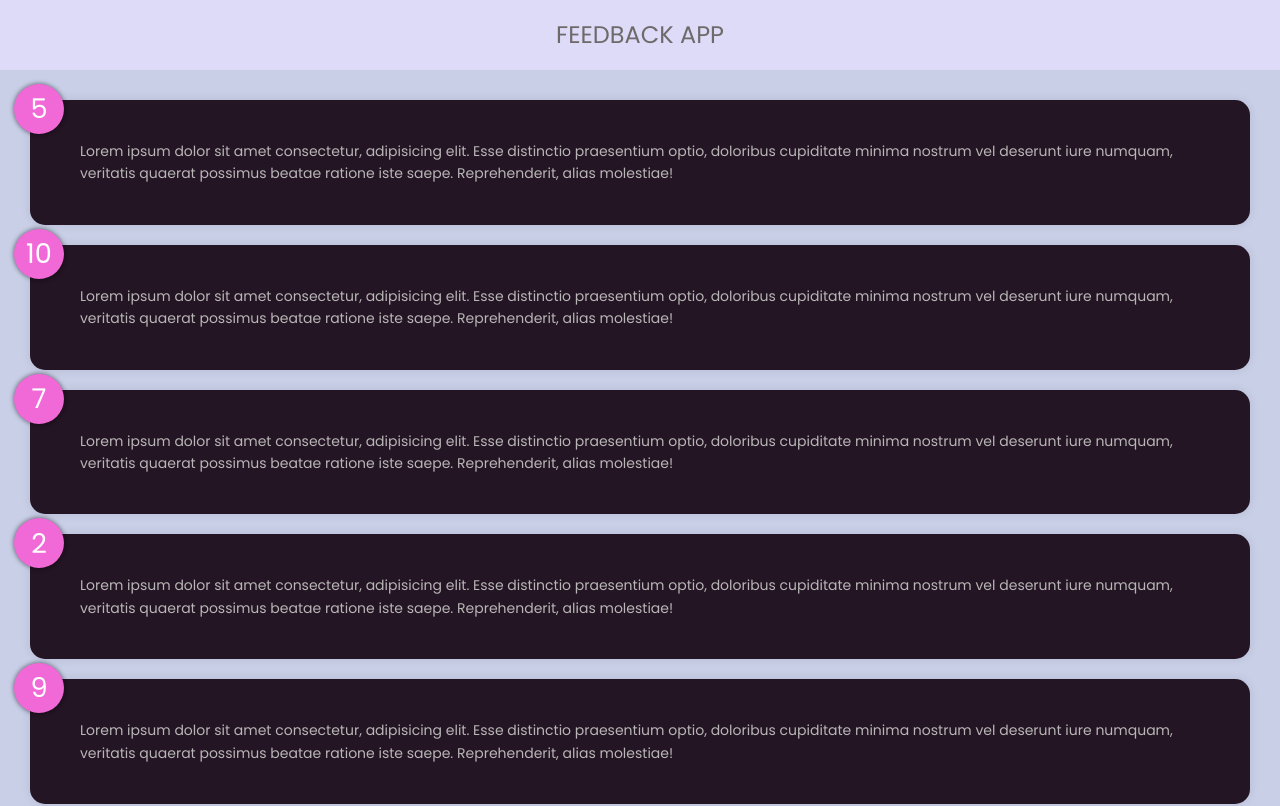
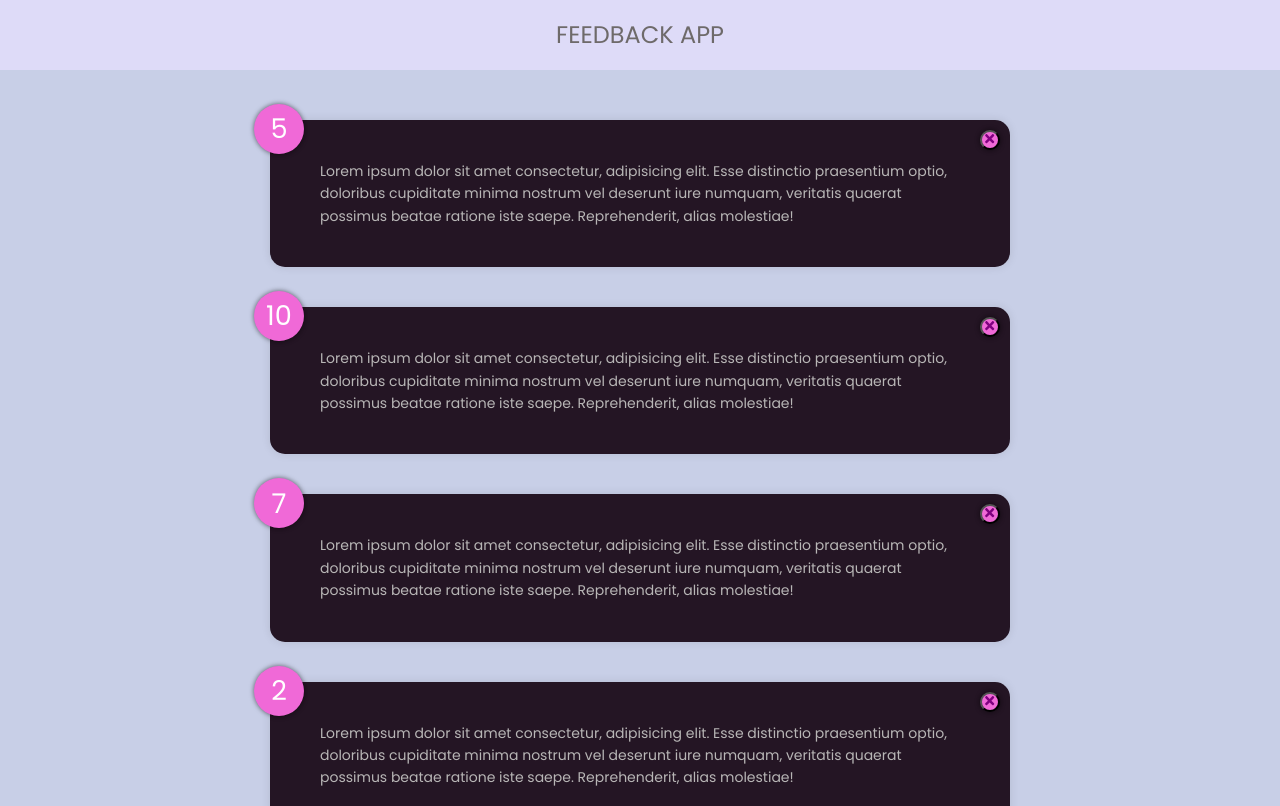
Before and after one commit to samazevedo/feedback-app, a React (Create React App) app: page / in a window 1280 px wide. Shown: the top 806 px of the page. Built offline with nearby package versions, Linux system fonts and the light colour scheme.

Commit message:
add delete feedback item event

```diff
--- a/package.json
+++ b/package.json
@@ -14,6 +14,7 @@
   "dependencies": {
     "react": "^17.0.2",
     "react-dom": "^17.0.2",
+    "react-icons": "^4.3.1",
     "react-scripts": "^5.0.0"
   },
   "browserslist": {
--- a/src/App.jsx
+++ b/src/App.jsx
@@ -5,11 +5,24 @@
 
 export default function App() {
     const [feedback, setFeedback] = useState(FeedbackData)
+
+    const deleteFeedbackItem = (id) => {
+        if (
+            window.confirm(
+                'Are you sure you want to delete this feedback item?'
+            )
+        ) {
+            setFeedback(feedback.filter((item) => item.id !== id))
+        }
+    }
     return (
         <Fragment>
             <Header />
             <div className='container'>
-                <FeedbackList feedback={feedback} />
+                <FeedbackList
+                    feedback={feedback}
+                    handleDelete={deleteFeedbackItem}
+                />
             </div>
         </Fragment>
     )
--- a/src/components/Card.component.jsx
+++ b/src/components/Card.component.jsx
@@ -10,7 +10,7 @@
     reverse: true,
 }
 
-Card.PropTypes = {
+Card.propTypes = {
     children: PropTypes.node.isRequired,
     reverse: PropTypes.bool,
 }
--- a/src/components/FeedbackItem.component.jsx
+++ b/src/components/FeedbackItem.component.jsx
@@ -1,11 +1,14 @@
 import React from 'react'
 import { Card } from './Card.component'
 import PropTypes from 'prop-types'
-
-export const FeedbackItem = ({ item }) => {
+import { FaTimes } from 'react-icons/fa'
+export const FeedbackItem = ({ item, handleDelete }) => {
     return (
         <Card>
             <div className='num-display'>{item.rating}</div>
+            <button className='close' onClick={() => handleDelete(item.id)}>
+                <FaTimes color='purple' />
+            </button>
             <div className='text-display'>
                 <p>{item.text}</p>
             </div>
--- a/src/components/FeedbackList.component.jsx
+++ b/src/components/FeedbackList.component.jsx
@@ -2,7 +2,7 @@
 import { FeedbackItem } from '../components/FeedbackItem.component'
 import PropTypes from 'prop-types'
 
-export const FeedbackList = ({ feedback }) => {
+export const FeedbackList = ({ feedback, handleDelete }) => {
     if (!feedback || feedback.length === 0) {
         return (
             <div className='feedback-list'>
@@ -13,13 +13,17 @@
     return (
         <div className='feedback-list'>
             {feedback.map((item) => (
-                <FeedbackItem key={item.id} item={item} />
+                <FeedbackItem
+                    key={item.id}
+                    item={item}
+                    handleDelete={handleDelete}
+                />
             ))}
         </div>
     )
 }
 
-FeedbackList.protoTypes = {
+FeedbackList.propTypes = {
     feedback: PropTypes.arrayOf(
         PropTypes.shape({
             id: PropTypes.number.isRequired,
--- a/src/index.css
+++ b/src/index.css
@@ -70,3 +70,23 @@
     background-color: #241524;
     color: #b8b6b6;
 }
+.close {
+    position: absolute;
+    top: 0;
+    right: 0px;
+    width: 20px;
+    height: 20px;
+    background-color: #f069d7;
+    border-radius: 50%;
+    box-shadow: 0px 0px 5px rgba(0, 0, 0, 0.5), 0px 0px 5px rgba(0, 0, 0, 0.1);
+    cursor: pointer;
+    margin: 10px;
+}
+.feedback-list {
+    display: flex;
+    justify-content: center;
+    align-items: center;
+    flex-wrap: wrap;
+    margin: 0 auto;
+    max-width: 800px;
+}
```
Also changed, not shown: 2 other files (tests, documents, lock files or other folders).
